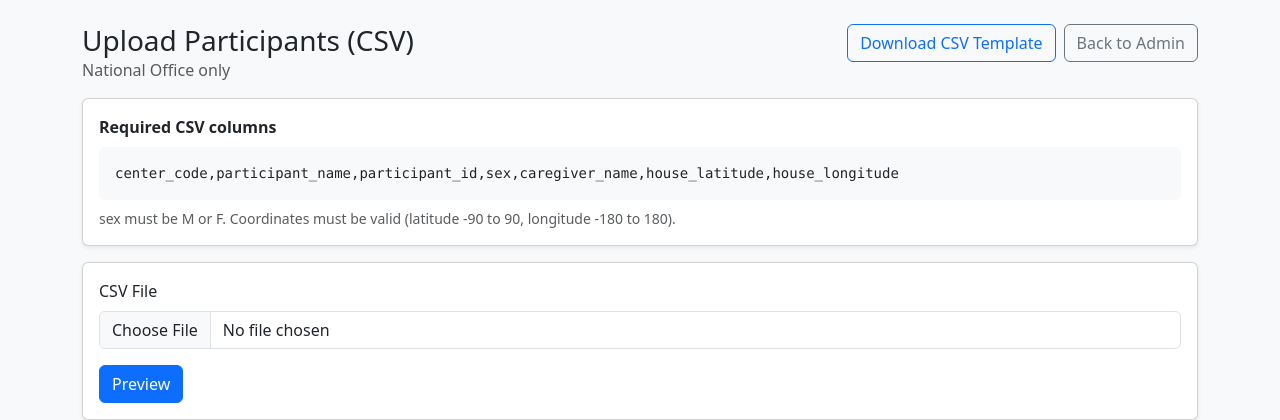
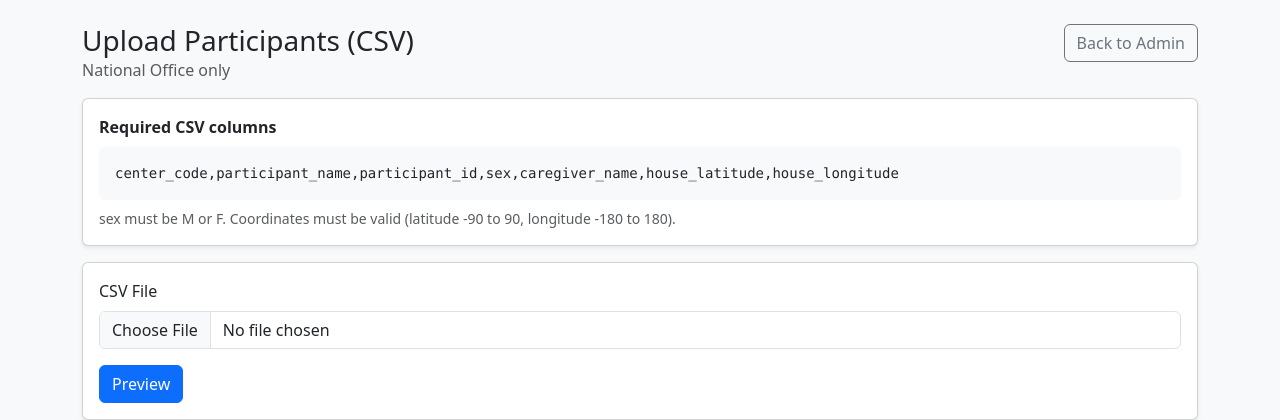
Before and after one commit to wzotor/compassion-map-demo, a Django app: page /participants/upload/ in a window 1280 px wide. Shown: the part 56-476 px from the top of the page. Run offline with Django 5.2, Linux system fonts and the light colour scheme; the visitor is signed in with stand-in values (Sample User, id 1).

Commit message:
Remove CSV template download link

```diff
--- a/centers/templates/centers/participant_upload.html
+++ b/centers/templates/centers/participant_upload.html
@@ -10,9 +10,6 @@
     </div>
 
     <div class="d-flex gap-2">
-      <a class="btn btn-outline-primary" href="{% url 'participants_csv_template' %}">
-        Download CSV Template
-      </a>
       <a class="btn btn-outline-secondary" href="/admin/">
         Back to Admin
       </a>
```
